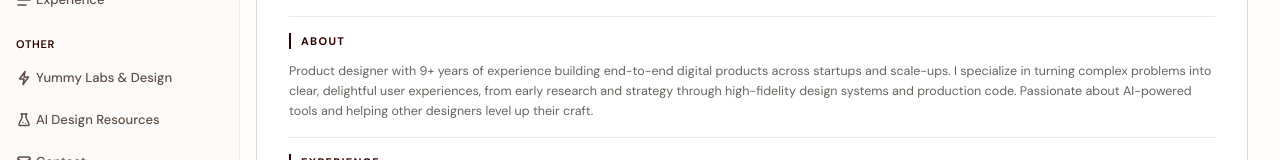
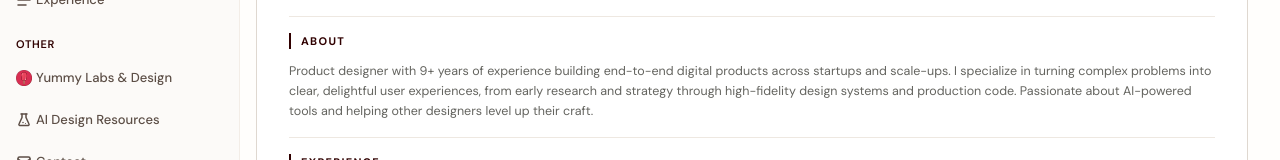
Before and after one commit to yummylabs-coder/carmen-portfolio, a Next.js app: page /resume in a window 1280 px wide. Shown: the part 269-429 px from the top of the page. Built offline with nearby package versions, Linux system fonts and the light colour scheme; no server answers.

Commit message:
Yummy design logo as the Yummy Labs & Design tab icon

```diff
--- a/src/components/icons/NavIcons.tsx
+++ b/src/components/icons/NavIcons.tsx
@@ -68,9 +68,14 @@ export function ExperimentsIcon({ size = defaultProps.size, className }: IconPro
 
 export function AcceleratorIcon({ size = defaultProps.size, className }: IconProps) {
   return (
-    <svg width={size} height={size} viewBox="0 0 16 16" fill="none" className={className}>
-      <path d="M9 1.5L3.5 9H8L7 14.5L12.5 7H8L9 1.5Z" stroke="currentColor" strokeWidth="1.5" strokeLinecap="round" strokeLinejoin="round" />
-    </svg>
+    // eslint-disable-next-line @next/next/no-img-element
+    <img
+      src="/images/logos/yummy-design.png"
+      alt=""
+      width={size}
+      height={size}
+      className={`shrink-0 object-contain ${className ?? ""}`}
+    />
   );
 }
 
```
Also changed, not shown: public/images/logos/yummy-design.png (added).
